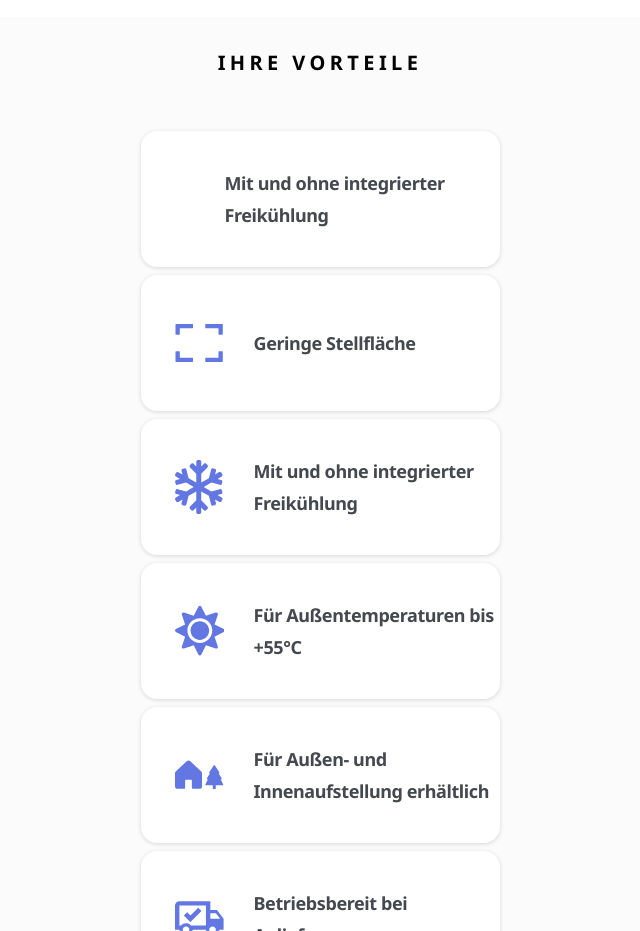
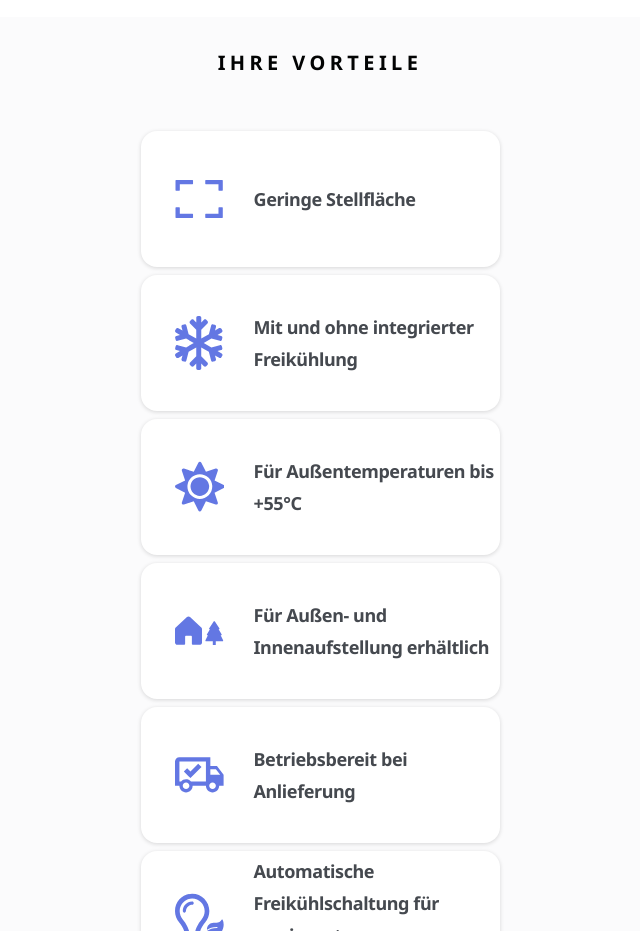
Before and after one commit to DarinaSednevets/hot-sys, a React (Create React App) app: page / in a window 1280 px wide. Shown: the part 3580-4511 px from the top of the page, without its empty margins (320-960 px from the left). Built offline with nearby package versions, Linux system fonts and the light colour scheme.

Commit message:
del comments

```diff
--- a/src/App.scss
+++ b/src/App.scss
@@ -38,32 +38,6 @@ h2 {
 a {
   display: block;
 }
-////////////////////////////Header
-.p-3 {
-  padding-top: 0 !important;
-  padding-bottom: 0 !important;
-}
-.navbar {
-  max-width: 1200px;
-  margin-left: auto;
-  margin-right: auto;
-}
-
-.logo-color {
-  width: 87px;
-  height: 28px;
-  background-image: url(./images/logo-color-m.png);
-  background-repeat: no-repeat;
-  background-position: center;
-  @media screen and (min-width: 1445px) {
-    margin: 0;
-    width: 105px;
-    height: 40px;
-    background-size: 105px 40px;
-    background-image: url(./images/logo-color-d.png);
-  }
-}
-/////////////////////////////Header END
 
 ////////////////////////////////////////////common
 @media screen and (max-width: 1444px) {
@@ -106,6 +80,33 @@ a {
   }
 }
 ////////////////////////////////////////////common END
+
+////////////////////////////Header
+.p-3 {
+  padding-top: 0 !important;
+  padding-bottom: 0 !important;
+}
+.navbar {
+  max-width: 1200px;
+  margin-left: auto;
+  margin-right: auto;
+}
+
+.logo-color {
+  width: 87px;
+  height: 28px;
+  background-image: url(./images/logo-color-m.png);
+  background-repeat: no-repeat;
+  background-position: center;
+  @media screen and (min-width: 1445px) {
+    margin: 0;
+    width: 105px;
+    height: 40px;
+    background-size: 105px 40px;
+    background-image: url(./images/logo-color-d.png);
+  }
+}
+/////////////////////////////Header END
 
 ////////////////////////////Presentation
 
@@ -150,9 +151,6 @@ a {
 }
 @media screen and (min-width: 1445px) {
   .presentation {
-    // max-width: 1200px;
-    // margin-left: auto;
-    // margin-right: auto;
     display: flex;
     flex-direction: row;
     justify-content: space-between;
@@ -203,10 +201,6 @@ a {
   }
 }
 
-// .energy-efficiency {
-//   margin-left: auto;
-//   margin-right: auto;
-// }
 .energy-efficiency p {
   margin-top: 40px;
   font-weight: 400;
@@ -245,9 +239,6 @@ a {
   }
   .energy-efficiency {
     display: flex;
-    // max-width: 1445px;
-    // margin-left: auto;
-    // margin-right: auto;
   }
 }
 
@@ -272,8 +263,6 @@ a {
 
 .standards {
   margin-top: 40px;
-  // margin-left: auto;
-  // margin-right: auto;
   z-index: 999;
 }
 .standards-div {
@@ -304,9 +293,6 @@ a {
 }
 @media (min-width: 1445px) {
   .standards {
-    // max-width: 1445px;
-    // margin-left: auto;
-    // margin-right: auto;
     display: flex;
     flex-direction: row;
     flex-shrink: 0;
@@ -326,7 +312,6 @@ a {
     flex-grow: 1;
     padding-left: 151px;
     padding-top: 120px;
-    // padding-bottom: 119px;
   }
 }
 /////////////////////////standards end
@@ -337,11 +322,6 @@ a {
 }
 
 @media (max-width: 1444px) {
-  // .speciality {
-  //   width: 375px;
-  //   // margin-left: auto;
-  //   // margin-right: auto;
-  // }
   .speciality br {
     display: none;
   }
@@ -399,15 +379,12 @@ a {
     text-align: start;
   }
   .speciality {
-    // max-width: 1445px;
     padding-top: 90px;
     padding-bottom: 100px;
     display: flex;
     flex-direction: row-reverse;
     justify-content: space-between;
     padding-left: 120px;
-    // margin-right: auto;
-    // margin-left: auto;
   }
   .speciality p {
     width: 556px;
@@ -417,8 +394,6 @@ a {
   }
   .lines-container {
     width: 100%;
-    // height: 889px;
-    // overflow: hidden;
     position: relative;
   }
 }
@@ -495,7 +470,6 @@ a {
     margin-left: auto;
     margin-right: auto;
     flex-wrap: wrap;
-    // justify-content: flex-start;
   }
   .advantages .item {
     width: 394px;
@@ -799,9 +773,6 @@ a {
     align-content: center;
     align-items: center;
     justify-content: space-between;
-
-    // margin-right: auto;
-    // margin-left: auto;
     width: 1400px;
     padding-left: 100px;
     padding-right: 100px;
@@ -861,20 +832,10 @@ a {
 .shortlinks a {
   color: #7c848d;
 }
-// @media (max-width: 1444px) {
-//   .footer {
-//     width: 375px;
-//     margin-left: auto;
-//     margin-right: auto;
-//   }
-// }
 
 @media (min-width: 1445px) {
   .footer {
     margin-top: 50px;
-    // width: 1200px;
-    // margin-right: auto;
-    // margin-left: auto;
   }
   .footer .adress {
     display: grid;
--- a/src/Content.js
+++ b/src/Content.js
@@ -137,20 +137,7 @@ const Content = () => {
             <section className="advantages">
                 <div className="contant-container">
                     <h2 className="h2">IHRE VORTEILE</h2>
-
                     <ul className="advantages-list list" >
-
-                        <li className="item">
-                            <div className="icon">
-                                <svg width="20px" height="20px">
-                                    <use href="../public/sprite.svg#icon-1"></use>
-                                </svg>
-                            </div>
-                            <p>Mit und ohne integrierter Freikühlung</p>
-                        </li>
-
-
-
                         <li className="item">
                             <div className="icon">
                                 <svg viewBox="0 0 40 32" width="49" height="56">
```
Also changed, not shown: public/sprite.svg (deleted).
